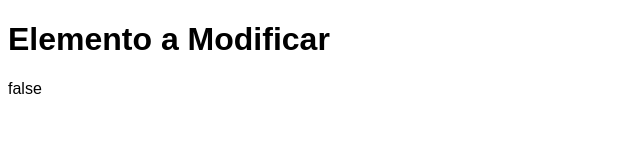
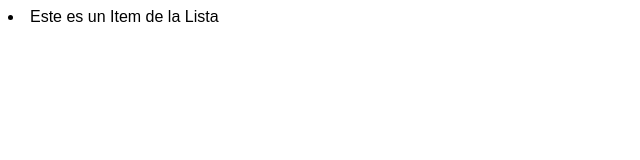
Before and after one commit to RobertoJofreGodoy/Curso_JS_Junior, a plain HTML site: page 6-DOM/index.html in a window 1280 px wide. Shown: the whole page, without its empty margins (0-640 px from the left). Drawn offline with Linux system fonts and the light colour scheme.

Commit message:
Obtención, Creación de Elementos

````diff
--- a/6-DOM/index.html
+++ b/6-DOM/index.html
@@ -7,8 +7,7 @@
     <title>DOM</title>
 </head>
 <body>
-    <h1 class="titulo test elemento">Elemento a Modificar</h1>
-
-    <script src="script.js"></script>
+    <div class="contenedor"></div>
 </body>
+<script src="script.js"></script>
 </html>
--- a/6-DOM/script.js
+++ b/6-DOM/script.js
@@ -1,24 +1,25 @@
-const titulo = document.querySelector(".titulo");
-titulo.classList.add("grande");
-titulo.classList.remove("grande");
-/* let valorItem = titulo.classList.item(0);
-document.write(valorItem);
+const contenedor = document.querySelector(".contenedor");
+const lista = document.createElement("LI");
 
-let valorContains = titulo.classList.contains("elemento");
-document.write(valorContains);
+const listaItem = document.createTextNode("Este es un Item de la Lista"); //Siempre creamos en base al DOM, pero eso utilizamos document.createTextNode() y no lista.createTextNode()
 
-if (valorContains){
-    document.write(`La clase existe`);
-} else{
-    document.write(`La NO clase existe`);
-} */
+console.log(lista);
+console.log(listaItem);
 
-titulo.classList.toggle("grande",false);
-let valorReplace =titulo.classList.replace("grande","chico");
-document.write(valorReplace); //true
+//Tenemos un Node Element Li llamado lista y un Node Text llamado listaItem
+// Pero están por separado
+// ¿Cómo hacemos para colocar un Nodo dentro de otro Nodo?
 
+/* lista.innerHTML = listaItem; //¿Tiene sentido hacer esto?
+console.log(lista); //<li>[object Text]</li>
+ *///Vemos que nos devuelve un Objeto texto, debido a que "listaItem" es un Nodo, por lo que no tenemos el resultado que buscabamos.
 
+//Para ello utilizaremos el siguiente Método:
 
+lista.appendChild(listaItem); //*lista* es el elemento Padre al que le pasamos como parámetro el elemento *listaItem*
+
+contenedor.appendChild(lista); //Ahora podemos hacer lo mismo con el elemento *contenedor*, que recordemos es el <div> creado en el HTML.
+// Y de esta manera, creamos un Node Element Li con un Node Text de contenido y lo agregamos al Div, por lo que lo vemos reflejado en pantalla
 
 /*
 ```html
````
Also changed, not shown: 1 other file.
